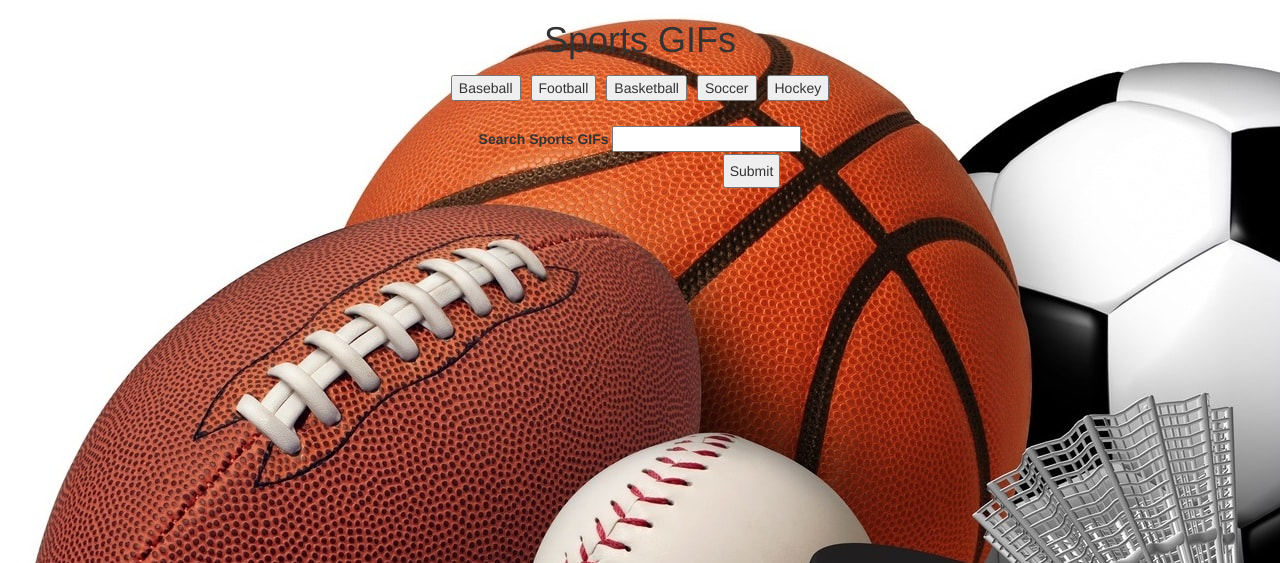
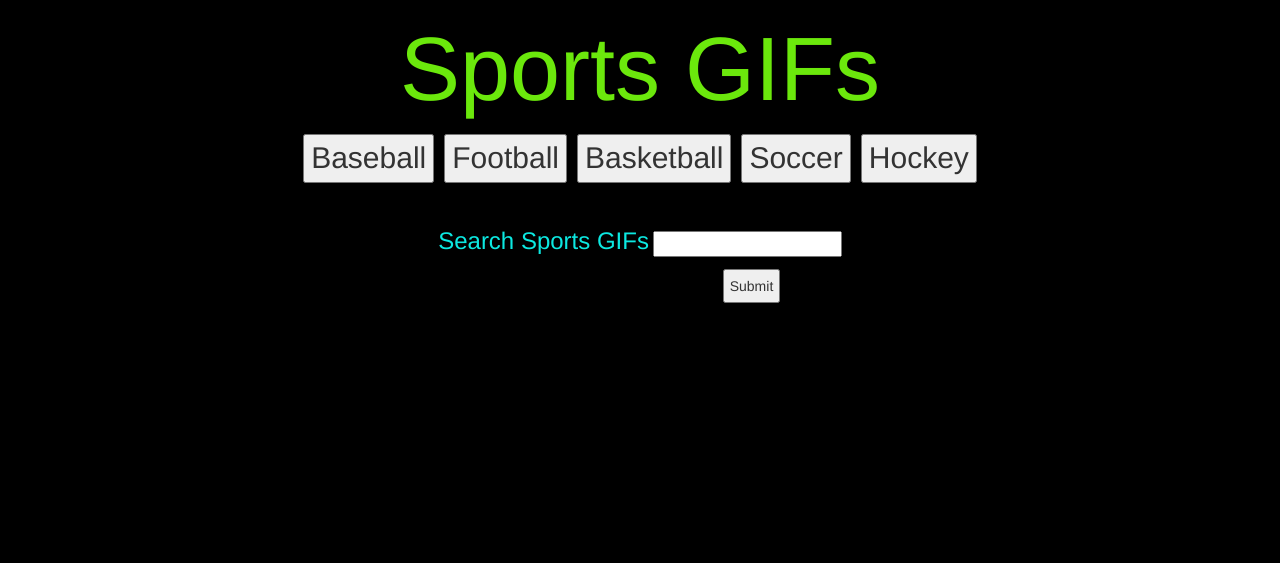
Before and after one commit to davidrivera1989/GiphyAPI, a PHP site: page / in a window 1280 px wide. Shown: the top 563 px of the page. Run offline with PHP 8.4, Linux system fonts and the light colour scheme; some libraries are stand-ins or nearby versions.

Commit message:
version6

```diff
--- a/index.html
+++ b/index.html
@@ -22,7 +22,7 @@
     <div id="Sportbuttons"></div>
   <br>
     <form id="Sport-form">
-      <label for="sport-input">Search Sports GIFs</label>
+      <label for="sport-input"><h3>Search Sports GIFs</h3></label>
       <input type="text" id="sport-input">
       <br>
 
--- a/style.css
+++ b/style.css
@@ -1,5 +1,5 @@
 body{
-	background: url("sports11.jpg");
+	background: black;
 
 }
 .Container{
@@ -12,6 +12,8 @@ body{
 	margin-left: 5px;
 	margin-top: 5px;
 	margin-bottom: 5px;
+	font-size: 30PX;
+
 }
 /*Submit Button*/
 #add-Sports{
@@ -23,3 +25,10 @@ p{
 	font-size: 30px;
 	color: yellow;
 }
+h1{
+	font-size: 90px;
+	color: #6be80c;
+}
+h3{
+	color: #0ce8e1;
+}
```
